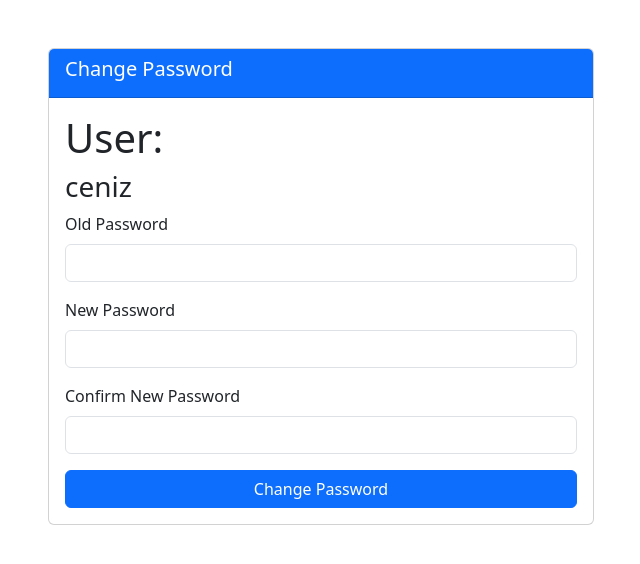
After one commit to Rizzgods/LIBRARY-SYS, a Django app: page /student/change-password/ in a window 1280 px wide. The commit adds this page. Shown: the top 564 px of the page, without its empty margins (319-959 px from the left). Run offline with Django 5.2, Linux system fonts and the light colour scheme; a user stored in the database is signed in.

Commit message:
working change pass

```diff
--- a/student/templates/bookmark_content.html
+++ b/student/templates/bookmark_content.html
@@ -365,13 +365,10 @@
     <button id="unbookmark-all" class="btn-mdl Unbook-All-Btn"><span class="material-symbols-outlined Unbook-Icon">delete</span></button>
 </div>
 
-<<<<<<< HEAD
 <div class="search-bar">
     <input type="text" id="bookmarkSearch" placeholder="Search bookmarked books..." class="form-control">
 </div>
 
-=======
->>>>>>> 6e62e0e967197fe21a73d444445674fc527c6dae
 <div class="bookmark-content row">
     {% for book in all_books %}
     <div class="col-sm-3 mb-4" id="book-card-{{ book.id }}">
--- /dev/null
+++ b/student/templates/edit_pass.html
@@ -0,0 +1,57 @@
+{% load static %}
+<!DOCTYPE html>
+<html lang="en">
+<head>
+    <meta charset="UTF-8">
+    <meta name="viewport" content="width=device-width, initial-scale=1.0">
+    <title>Change Password</title>
+    <link href="https://cdn.jsdelivr.net/npm/bootstrap@5.3.3/dist/css/bootstrap.min.css" rel="stylesheet">
+</head>
+<body>
+    <div class="container mt-5">
+        <div class="row justify-content-center">
+            <div class="col-md-6">
+                <div class="card">
+                    <div class="card-header bg-primary text-white">
+                        <h5 class="card-title">Change Password</h5>
+                    </div>
+                    <div class="card-body">
+                        <form method="post">
+                            {% csrf_token %}
+                            <h1>User:</h1><h3>{{ user.username }}</h3>
+
+                            <div class="mb-3">
+                                <label for="id_old_password" class="form-label">Old Password</label>
+                                <input type="password" class="form-control" id="id_old_password" name="old_password" required>
+                                {% if form.old_password.errors %}
+                                    <div class="text-danger">{{ form.old_password.errors }}</div>
+                                {% endif %}
+                            </div>
+
+                            <div class="mb-3">
+                                <label for="id_new_password1" class="form-label">New Password</label>
+                                <input type="password" class="form-control" id="id_new_password1" name="new_password1" required>
+                                {% if form.new_password1.errors %}
+                                    <div class="text-danger">{{ form.new_password1.errors }}</div>
+                                {% endif %}
+                            </div>
+
+                            <div class="mb-3">
+                                <label for="id_new_password2" class="form-label">Confirm New Password</label>
+                                <input type="password" class="form-control" id="id_new_password2" name="new_password2" required>
+                                {% if form.new_password2.errors %}
+                                    <div class="text-danger">{{ form.new_password2.errors }}</div>
+                                {% endif %}
+                            </div>
+
+                            <button type="submit" class="btn btn-primary w-100">Change Password</button>
+                        </form>
+                    </div>
+                </div>
+            </div>
+        </div>
+    </div>
+
+    <script src="https://cdn.jsdelivr.net/npm/bootstrap@5.3.3/dist/js/bootstrap.bundle.min.js"></script>
+</body>
+</html>
--- a/student/urls.py
+++ b/student/urls.py
@@ -27,7 +27,7 @@ urlpatterns = [
     path('notifications/read/<int:notification_id>/', views.mark_notification_read, name='mark_notification_read'),
     path('notifications/delete/<int:notification_id>/', views.delete_notification, name='delete_notification'),
     path('borrowed-books/', views.borrowed_books_view, name='borrowed_books'),
-
+    path('change-password/', views.change_password, name='change-password'),
 ] + static(settings.MEDIA_URL, document_root=settings.MEDIA_ROOT)
 
 urlpatterns += static(settings.STATIC_URL, document_root=settings.STATIC_ROOT)
--- a/student/views.py
+++ b/student/views.py
@@ -10,6 +10,32 @@ import logging
 from .models import Notification
 from django.http import HttpResponseForbidden, HttpResponseNotFound
 from django.utils import timezone
+
+from django.contrib.auth.decorators import login_required
+from django.contrib.auth.forms import PasswordChangeForm
+from django.contrib.auth import update_session_auth_hash
+from django.shortcuts import render, redirect
+from django.contrib import messages
+
+@login_required
+def change_password(request):
+    if request.method == 'POST':
+        form = PasswordChangeForm(request.user, request.POST)
+        if form.is_valid():
+            user = form.save()
+            update_session_auth_hash(request, user)  # Important to keep the user logged in
+            messages.success(request, 'Your password was successfully updated!')
+            return redirect('login_user')
+        else:
+            messages.error(request, 'Please correct the error below.')
+    else:
+        form = PasswordChangeForm(request.user)
+
+    return render(request, 'edit_pass.html', {
+        'form': form,
+        'user': request.user
+    })
+
 
 
 def student(request):
```
Also changed, not shown: db.sqlite3.
